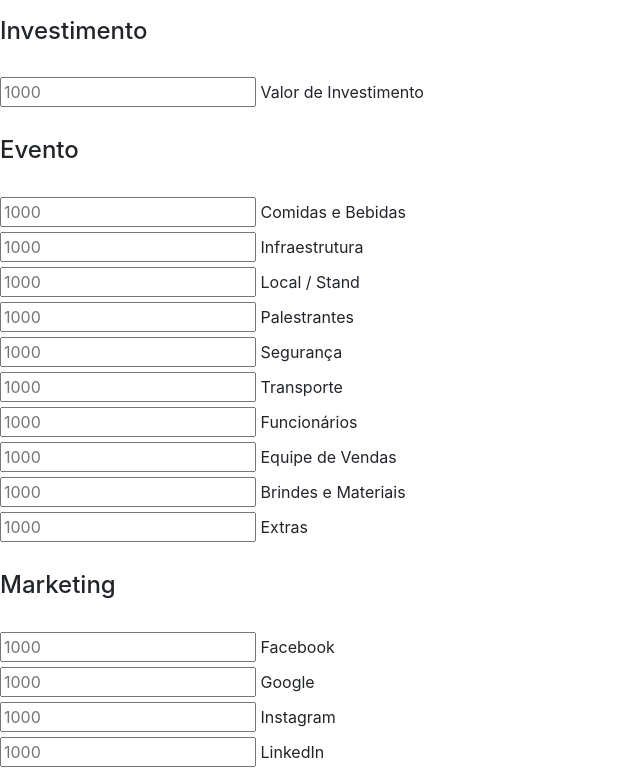
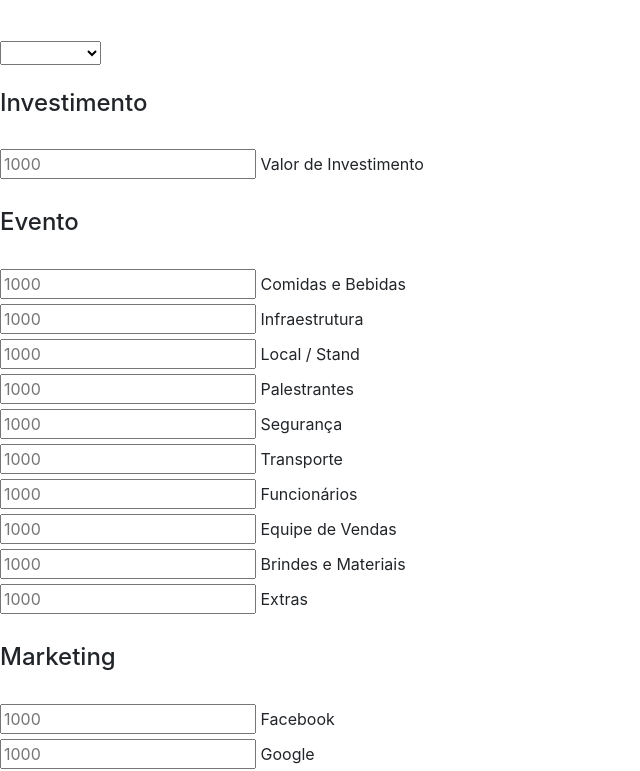
Before and after one commit to renanfgs/Marketing-Planning, a plain HTML site: page index.html in a window 1280 px wide. Shown: the part 49-820 px from the top of the page, without its empty margins (0-640 px from the left). Drawn offline with Linux system fonts and the light colour scheme.

Commit message:
Add select option

```diff
--- a/index.html
+++ b/index.html
@@ -23,6 +23,24 @@
                 <form id="planning">
 
                     <h3>Planejamento de Marketing para Eventos</h3> <br>
+                    <br>
+                    <select id="month">
+                            <option value=""></option>
+                            <option value="1">Janeiro</option>
+                            <option value="2">Fevereiro</option>
+                            <option value="3">Março</option>
+                            <option value="4">Abril</option>
+                            <option value="5">Maio</option>
+                            <option value="6">Junho</option>
+                            <option value="7">Julho</option>
+                            <option value="8">Agosto</option>
+                            <option value="9">Setembro</option>
+                            <option value="10">Outubro</option>
+                            <option value="11">Novembro</option>
+                            <option value="12">Dezembro</option>
+                    </select>
+                    <br>
+                    <br>
                     <h4>Investimento</h4> <br>
 
                     <div class="inv-group">
--- a/js/main.js
+++ b/js/main.js
@@ -5,6 +5,9 @@ document.getElementById("planning").addEventListener("submit",calcForm);
 
 function calcForm(e){
     e.preventDefault();
+
+    //seleciona o mes
+    var month = document.getElementById("month");
 
     //Recebe valores de evento do HTML
 
@@ -165,6 +168,11 @@ function calcForm(e){
     var app11 = document.querySelector('#cac');
     var template11 = `CAC: `+cac.toFixed(2) + `%`;
     saferInnerHTML(app11, template11);
+
+    //Cria array de dados com todos os dados da planilha
+    var data = [month.selectedIndex,leadcoast,conv,tkt,salesq,sales,returnf,roi,rofa,
+        rogo,roin, roli,rose,royo,cac];
+        console.log(data);
 }
 
 //Função para pegar os valores
```
